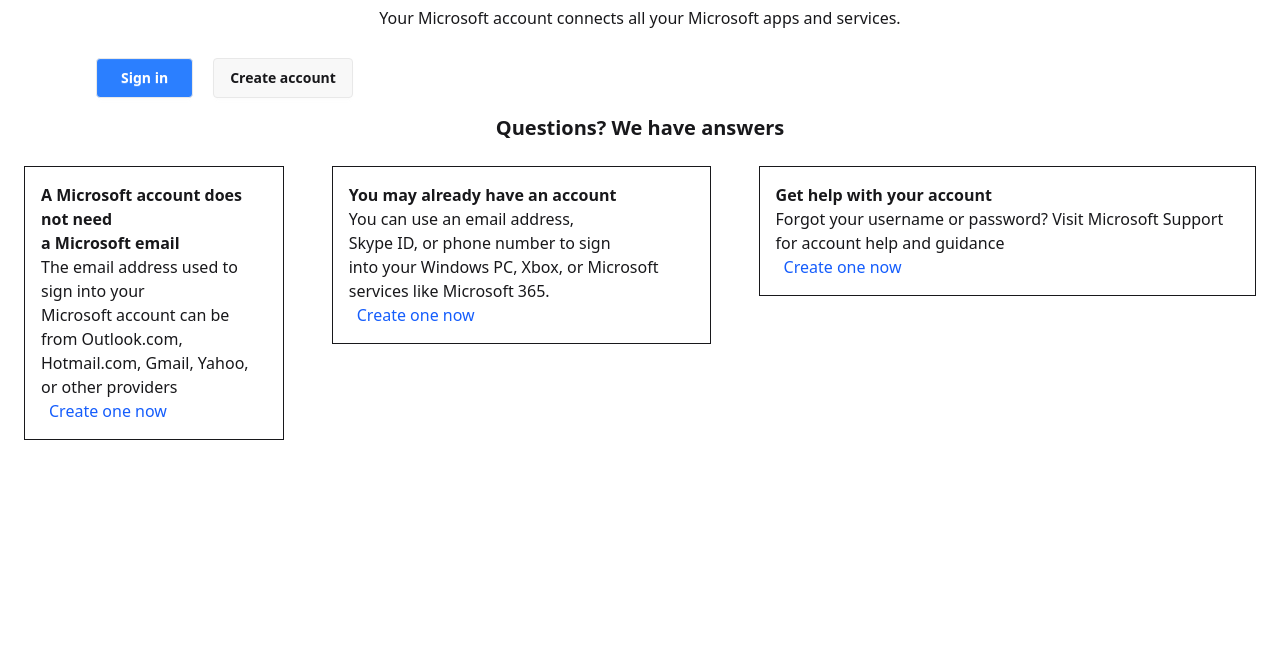
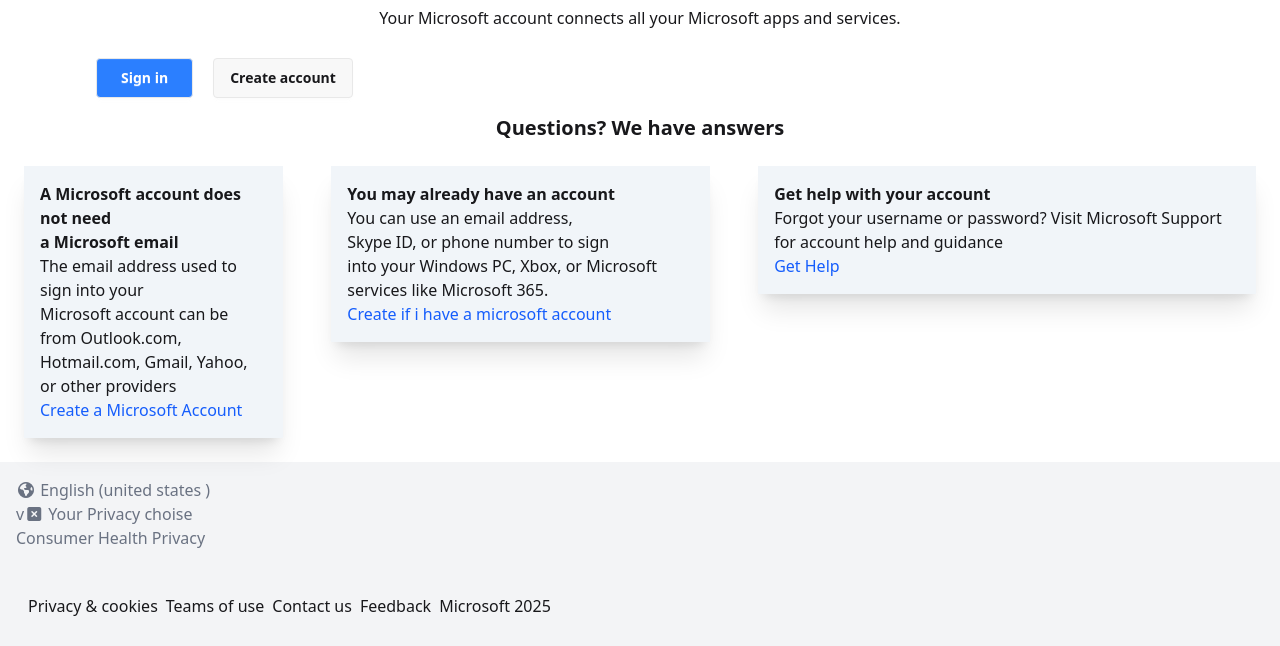
Before and after one commit to alaminislamuchash/microsoft_account, a plain HTML site: page index.html in a window 1280 px wide. Shown: the part 4450-5096 px from the top of the page. Before the commit the page ends 4914 px from the top, so only its background shows below. Drawn offline with nearby package versions, Linux system fonts and the light colour scheme.

Commit message:
change commit

```diff
--- a/index.html
+++ b/index.html
@@ -218,7 +218,7 @@
     </h2>
     <div class="lg:flex">
       <div>
-        <div class="p-4 border m-6">
+        <div class="p-4 shadow-xl bg-slate-100 m-6">
           <h2 class="font-bold">
             A Microsoft account does not need <br />
             a Microsoft email
@@ -228,11 +228,13 @@
             Microsoft account can be from Outlook.com, <br />
             Hotmail.com, Gmail, Yahoo, or other providers
           </p>
-          <a href="#"><p class="text-blue-600 ml-2">Create one now</p></a>
+          <a href="#"
+            ><p class="text-blue-600">Create a Microsoft Account</p></a
+          >
         </div>
       </div>
       <div>
-        <div class="p-4 border m-6">
+        <div class="p-4 shadow-xl bg-slate-100 m-6">
           <h2 class="font-bold">You may already have an account</h2>
           <p class="">
             You can use an email address, <br />
@@ -240,20 +242,51 @@
             into your Windows PC, Xbox, or Microsoft services like Microsoft
             365.
           </p>
-          <a href="#"><p class="text-blue-600 ml-2">Create one now</p></a>
+          <a href="#"
+            ><p class="text-blue-600">
+              Create if i have a microsoft account
+            </p></a
+          >
         </div>
       </div>
       <div>
-        <div class="p-4 border m-6">
+        <div class="p-4 shadow-xl bg-slate-100 m-6">
           <h2 class="font-bold">Get help with your account</h2>
           <p class="">
             Forgot your username or password? Visit Microsoft Support for
             account help and guidance
           </p>
-          <a href="#"><p class="text-blue-600 ml-2">Create one now</p></a>
+          <a href="#"><p class="text-blue-600">Get Help</p></a>
         </div>
       </div>
     </div>
     <!--content fourth section end -->
+    <footer class="bg-gray-100">
+      <div class="p-4">
+        <div class="text-gray-500">
+          <p>
+            <span
+              ><i class="fa-solid fa-earth-americas"></i> English (united states
+              )
+            </span>
+          </p>
+        </div>
+        <div class="text-gray-500">
+          <span
+            >v<i class="fa-solid fa-square-xmark"></i> Your Privacy choise</span
+          >
+        </div>
+        <p class="text-gray-500">Consumer Health Privacy</p>
+      </div>
+      <div>
+        <ul class="flex p-7 gap-2">
+          <li>Privacy & cookies</li>
+          <li>Teams of use</li>
+          <li>Contact us</li>
+          <li>Feedback</li>
+          <li>Microsoft 2025</li>
+        </ul>
+      </div>
+    </footer>
   </body>
 </html>
```
